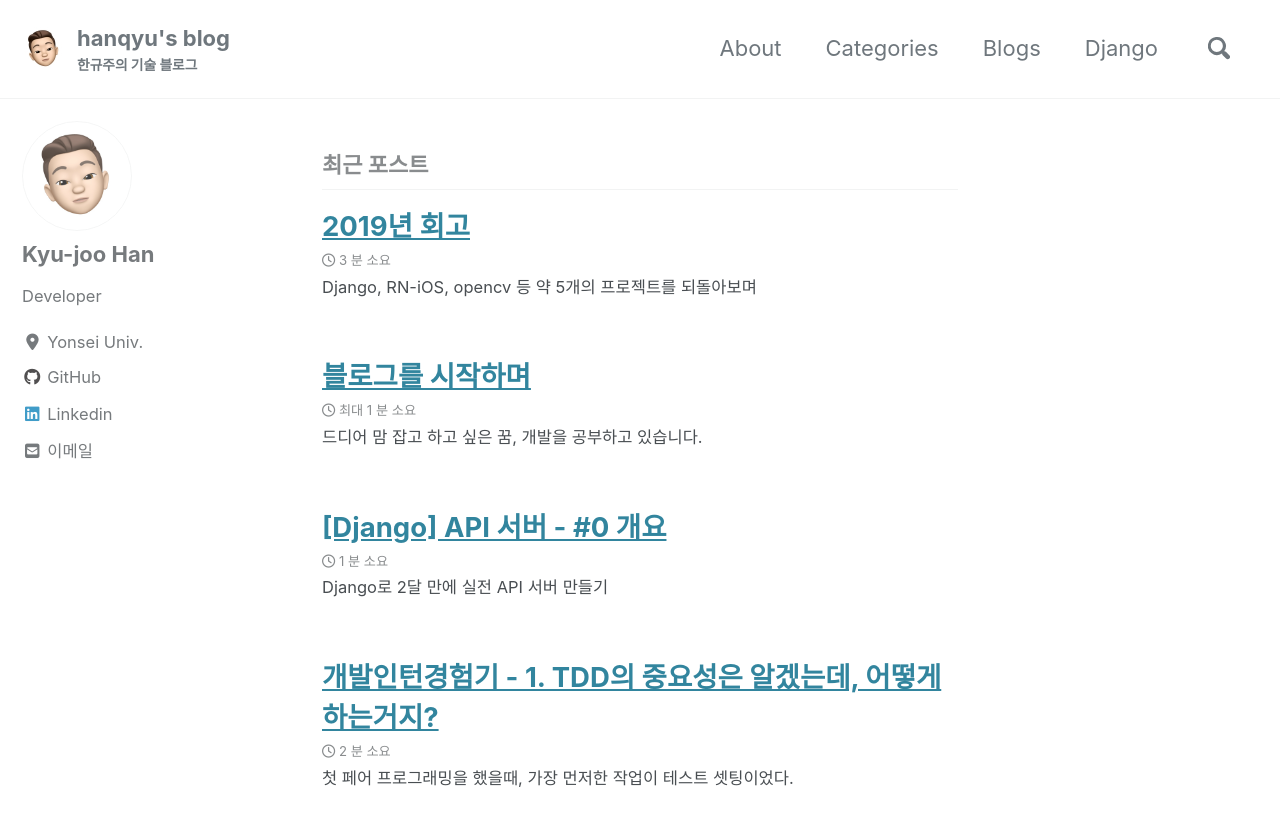
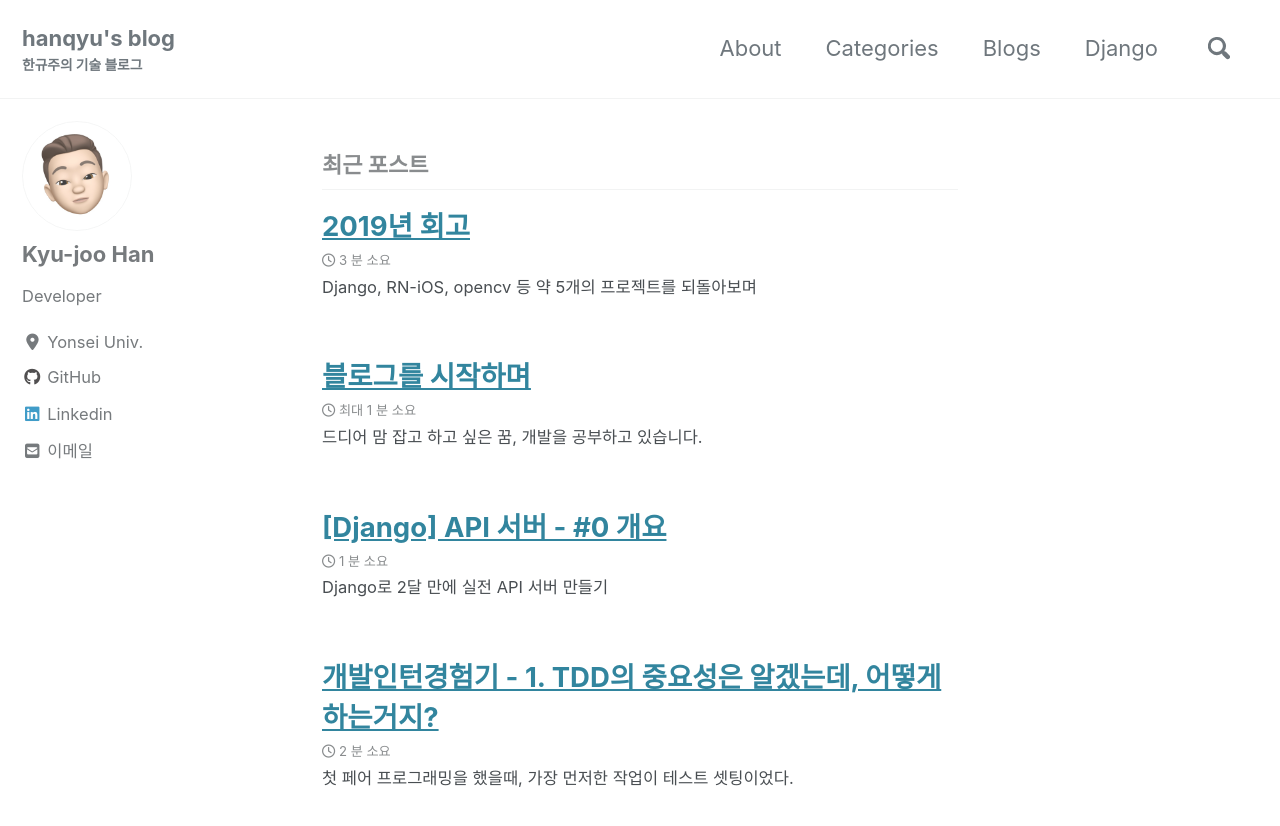
Before and after one commit to hanqyu/hanqyu.github.io, a Jekyll site: the page built from index.html, in a window 1280 px wide and 900 px high. Shown: the top 826 px of the window. Built offline with Jekyll 4.4.1, drawn with Linux system fonts in a browser that asks for light colours; cached includes are drawn as plain includes; nearby versions of some CDN libraries; the list of posts is cut into pages by our own code.

Commit message:
config(추가) - favicon.ico

```diff
--- a/_config.yml
+++ b/_config.yml
@@ -25,7 +25,7 @@
 baseurl: # the subpath of your site, e.g. "/blog"
 repository: "hanqyu/hanqyu.github.io"
 teaser: "assets/images/thumbnail.jpg"
-logo: "assets/images/avatar_88x88.jpg"
+logo: ""
 masthead_title: # overrides the website title displayed in the masthead, use " " for no title
 breadcrumbs: true # true, false (default)
 words_per_minute: 200
--- a/_includes/head/custom.html
+++ b/_includes/head/custom.html
@@ -1,5 +1,11 @@
 <!-- start custom head snippets -->
-
+<link href="//maxcdn.bootstrapcdn.com/font-awesome/4.2.0/css/font-awesome.min.css" rel="stylesheet">
 <!-- insert favicons. use https://realfavicongenerator.net/ -->
-
+<link rel="apple-touch-icon" sizes="180x180" href="favicon.ico/apple-touch-icon.png">
+<link rel="icon" type="image/png" sizes="32x32" href="favicon.ico/favicon-32x32.png">
+<link rel="icon" type="image/png" sizes="16x16" href="favicon.ico/favicon-16x16.png">
+<link rel="manifest" href="favicon.ico/site.webmanifest">
+<link rel="mask-icon" href="favicon.ico/safari-pinned-tab.svg" color="#5bbad5">
+<meta name="msapplication-TileColor" content="#da532c">
+<meta name="theme-color" content="#ffffff">
 <!-- end custom head snippets -->
--- a/_layouts/default.html
+++ b/_layouts/default.html
@@ -12,7 +12,6 @@
   <head>
     {% include head.html %}
     {% include head/custom.html %}
-    <link href="//maxcdn.bootstrapcdn.com/font-awesome/4.2.0/css/font-awesome.min.css" rel="stylesheet">
   </head>
 
   <body class="layout--{{ page.layout | default: layout.layout }}{% if page.classes or layout.classes %}{{ page.classes | default: layout.classes | join: ' ' | prepend: ' ' }}{% endif %}">
```
Also changed, not shown: favicon.ico/browserconfig.xml (added, +9 -0 lines), favicon.ico/android-chrome-192x192.png (added), favicon.ico/android-chrome-512x512.png (added), favicon.ico/apple-touch-icon.png (added), favicon.ico/favicon-16x16.png (added), favicon.ico/favicon-32x32.png (added), favicon.ico/favicon.ico (added), favicon.ico/mstile-150x150.png (added), favicon.ico/safari-pinned-tab.svg (added), favicon.ico/site.webmanifest (added).
